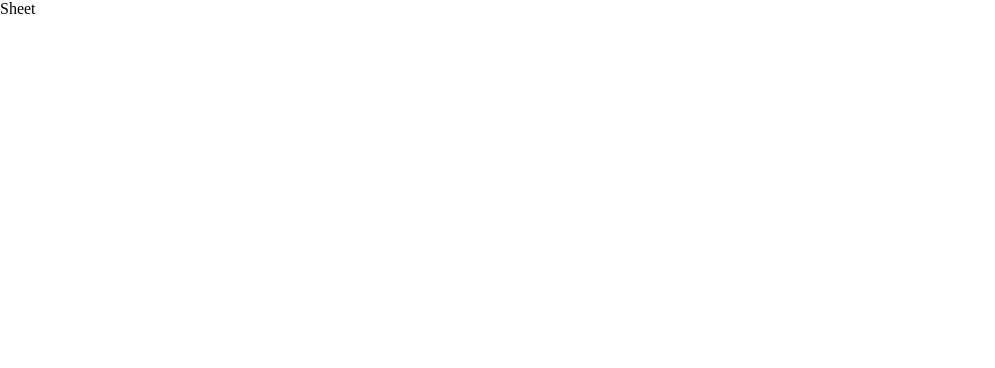
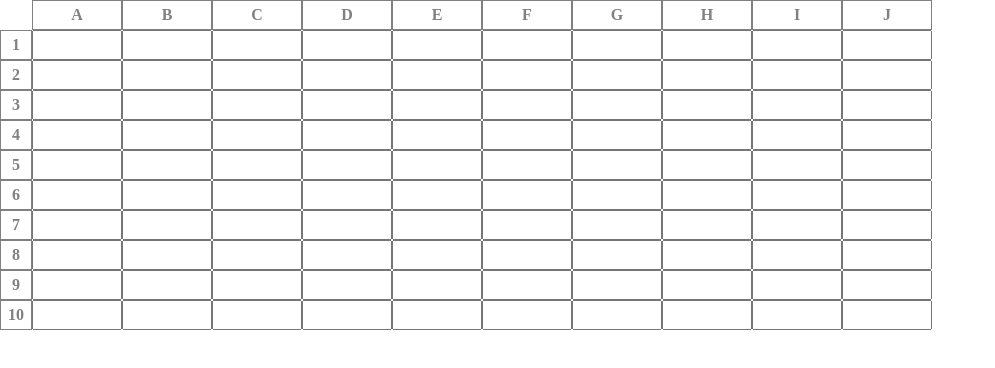
Before and after one commit to ckmonish2000/google-sheet-clone, a React (Vite) app: page / in a window 1280 px wide. Shown: the top 368 px of the page, without its empty margins (0-995 px from the left). Built offline with nearby package versions, Linux system fonts and the light colour scheme.

Commit message:
wip:Sheet/init-sheet-header-design

```diff
--- a/src/components/Cell/Cell.tsx
+++ b/src/components/Cell/Cell.tsx
@@ -4,7 +4,7 @@ import { InteractiveCell } from './styles'
 function Cell() {
   const [edit, setEdit] = useState(false)
   const activate = ()=>setEdit(true)
-  const deactivate = ()=>setEdit(true)
+  const deactivate = ()=>setEdit(false)
 
   return (
     <InteractiveCell
--- a/src/components/Cell/styles.ts
+++ b/src/components/Cell/styles.ts
@@ -5,4 +5,5 @@ import { IInteractiveCell } from "./types";
 export const InteractiveCell = styled.input<IInteractiveCell>`
   border:${({active}:IInteractiveCell)=>active?"2px solid blue":""};
   width:90px;
+  outline: none;
 `
--- a/src/components/Sheet/Sheet.tsx
+++ b/src/components/Sheet/Sheet.tsx
@@ -1,11 +1,14 @@
 import React, { useContext, useEffect } from 'react'
 import { RootContext } from '../../context/rootContext'
 import { IData } from '../../context/types'
+import Cell from '../Cell'
+import { Header, RowGrid } from './styles'
 import { ISheet } from './types'
 
 const Sheet:React.FC<ISheet> = ({noRows,noColumns})=>{
-  const {setData,data,setInitRows} = useContext(RootContext)
+  const {data,setData,initRows,setInitRows} = useContext(RootContext)
 
+  // This function populates the table with rows and column
   useEffect(() => {
     let initRows:IData = {}
 
@@ -20,10 +23,23 @@ const Sheet:React.FC<ISheet> = ({noRows,noColumns})=>{
     setData(column)
   }, [])
 
-  console.log(data)
+  return (
+    <React.Fragment>
+    {/* header */}
+    <RowGrid noColumns={noColumns}>
+        <div></div>
+        {Object.keys(initRows)?.map(key=><Header key={key}>{key}</Header>)}
+    </RowGrid>
 
-  return (
-    <div>Sheet</div>
+    {/* body */}
+    {data?.map((val,index)=>(
+    <RowGrid key={index} noColumns={noColumns}>
+        <Header>{index+1}</Header>
+        {Object.keys(initRows)?.map(key=><Cell key={Math.random()}/>)}
+    </RowGrid>
+    ))}
+
+    </React.Fragment>
   )
 }
 
--- /dev/null
+++ b/src/components/Sheet/styles.ts
@@ -0,0 +1,17 @@
+import styled from "styled-components";
+
+export const RowGrid = styled.div`
+  display: grid;
+  grid-template-columns: 32px repeat(${props=>props.noColumns},90px);
+`
+
+export const Header = styled.div`
+  display: flex;
+  justify-content: center;
+  align-items: center;
+  background: #FFFFFF;
+  color: grey;
+  border: 1px solid;
+  font-weight: 600;
+  padding:5px
+`
```
